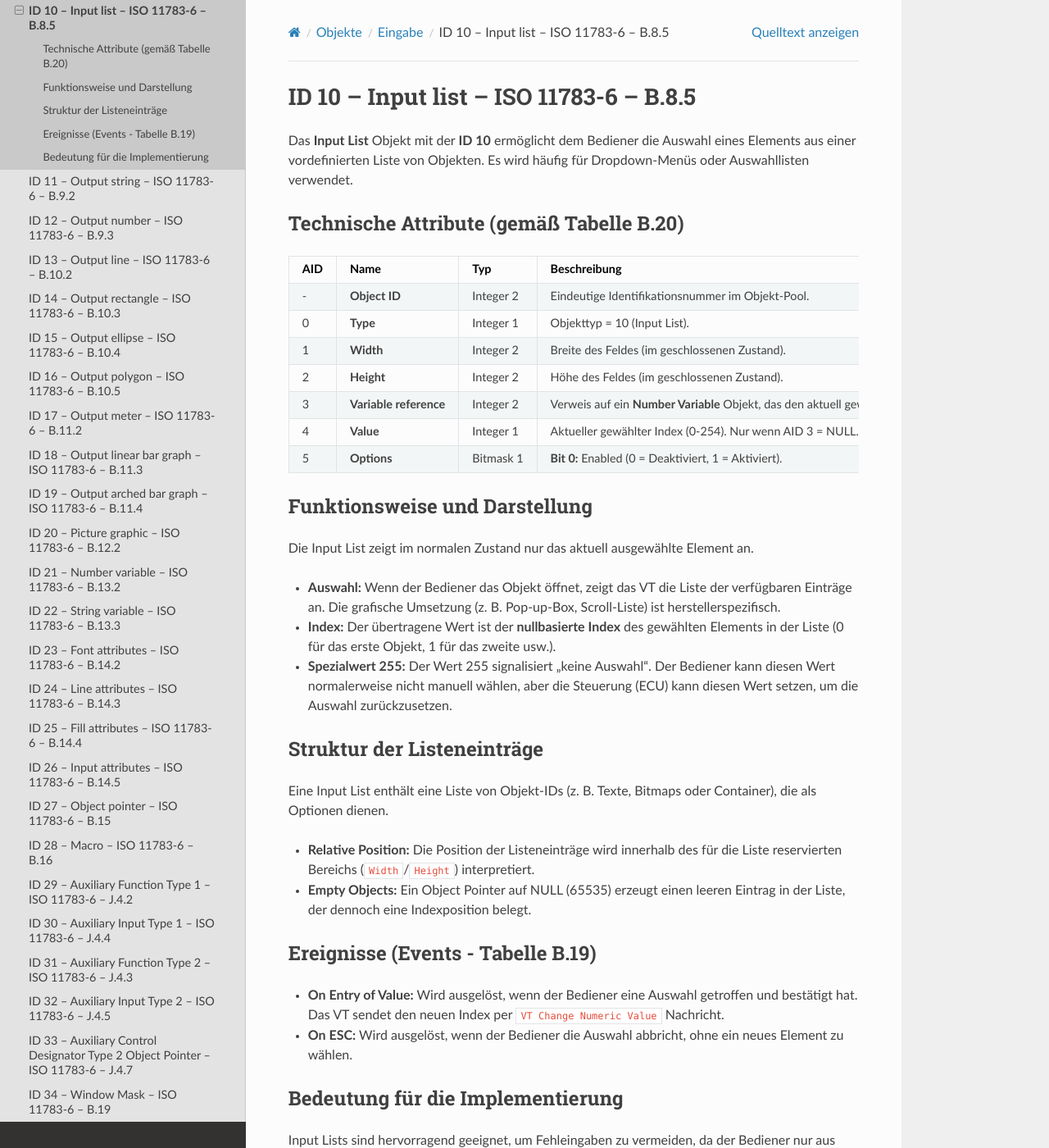
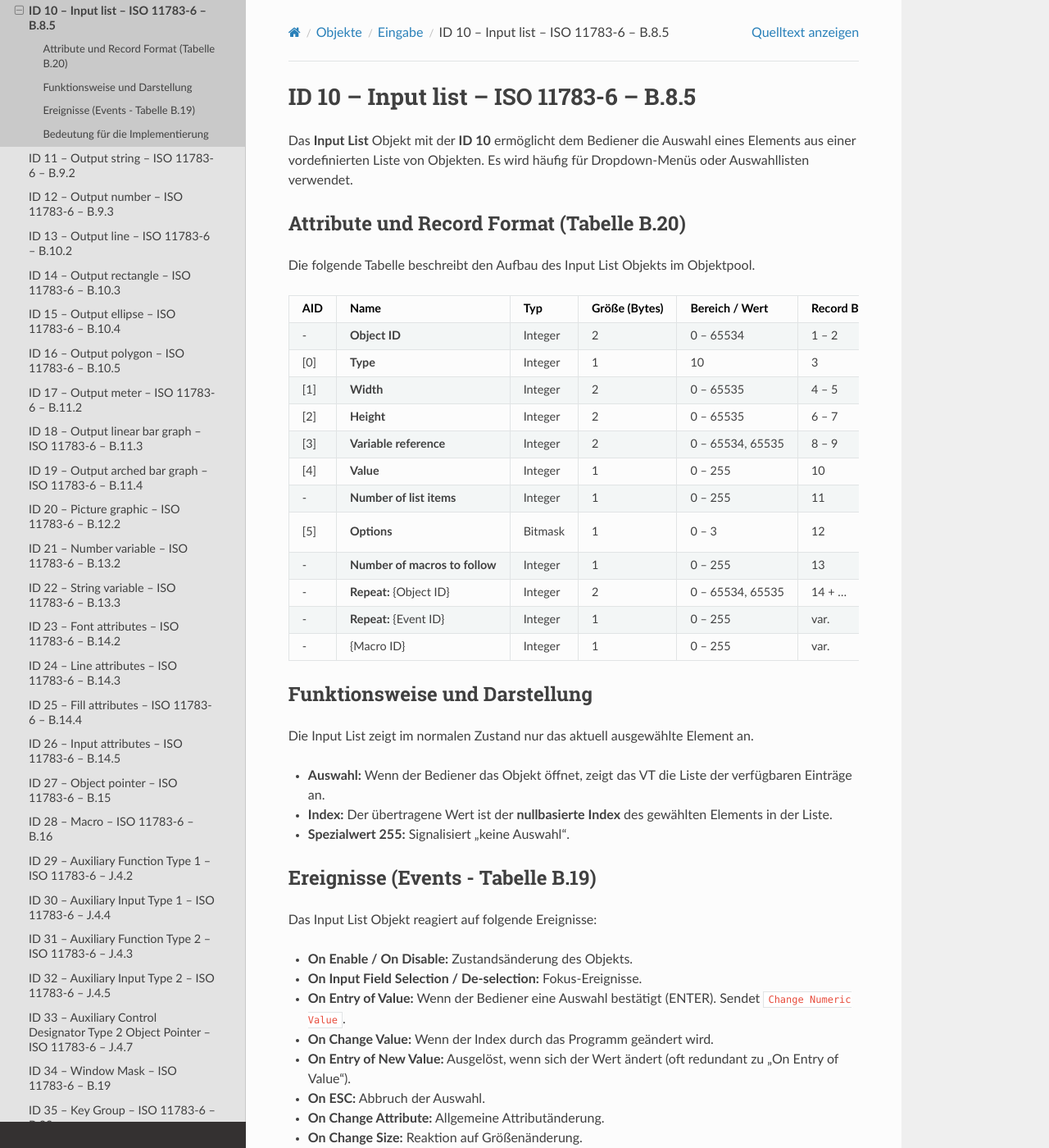
Before and after one commit to Meisterschulen-am-Ostbahnhof-Munchen/ISOBUS-VT-Objects-docs, a Sphinx documentation site: the page built from docs/isobus-objects/ID-10---Input-list---ISO-11783-6---B.8.5.md, in a window 1280 px wide and 1400 px high. Shown: the whole window at 82% size. Built offline with Sphinx 7.4.7 and the Read the Docs theme 3.1.0, drawn with Linux system fonts in a browser that asks for light colours.

Commit message:
docs: update Input List (ID 10) with accurate attribute table and record format from ISO 11783-6 Annex B.8.5

```diff
--- a/docs/isobus-objects/ID-10---Input-list---ISO-11783-6---B.8.5.md
+++ b/docs/isobus-objects/ID-10---Input-list---ISO-11783-6---B.8.5.md
@@ -5,32 +5,43 @@
 
 Das **Input List** Objekt mit der **ID 10** ermöglicht dem Bediener die Auswahl eines Elements aus einer vordefinierten Liste von Objekten. Es wird häufig für Dropdown-Menüs oder Auswahllisten verwendet.
 
-## Technische Attribute (gemäß Tabelle B.20)
+### Attribute und Record Format (Tabelle B.20)
 
-| AID | Name | Typ | Beschreibung |
-| :--- | :--- | :--- | :--- |
-| - | **Object ID** | Integer 2 | Eindeutige Identifikationsnummer im Objekt-Pool. |
-| 0 | **Type** | Integer 1 | Objekttyp = 10 (Input List). |
-| 1 | **Width** | Integer 2 | Breite des Feldes (im geschlossenen Zustand). |
-| 2 | **Height** | Integer 2 | Höhe des Feldes (im geschlossenen Zustand). |
-| 3 | **Variable reference** | Integer 2 | Verweis auf ein **Number Variable** Objekt, das den aktuell gewählten Index speichert. |
-| 4 | **Value** | Integer 1 | Aktueller gewählter Index (0-254). Nur wenn AID 3 = NULL. |
-| 5 | **Options** | Bitmask 1 | **Bit 0:** Enabled (0 = Deaktiviert, 1 = Aktiviert). |
+Die folgende Tabelle beschreibt den Aufbau des Input List Objekts im Objektpool.
+
+| AID | Name | Typ | Größe (Bytes) | Bereich / Wert | Record Byte | Beschreibung |
+| :--- | :--- | :--- | :--- | :--- | :--- | :--- |
+| - | **Object ID** | Integer | 2 | 0 – 65534 | 1 – 2 | Eindeutige ID im Objektpool. |
+| [0] | **Type** | Integer | 1 | 10 | 3 | Objekttyp = Input List. |
+| [1] | **Width** | Integer | 2 | 0 – 65535 | 4 – 5 | Breite des Feldes (im geschlossenen Zustand). |
+| [2] | **Height** | Integer | 2 | 0 – 65535 | 6 – 7 | Höhe des Feldes (im geschlossenen Zustand). |
+| [3] | **Variable reference** | Integer | 2 | 0 – 65534, 65535 | 8 – 9 | Verweis auf ein Number Variable Objekt für den Index. |
+| [4] | **Value** | Integer | 1 | 0 – 255 | 10 | Aktueller gewählter Index (0-254). 255 = keine Auswahl. (Nur wenn Variable Reference == NULL). |
+| - | **Number of list items** | Integer | 1 | 0 – 255 | 11 | Anzahl der Objekte in der Liste. |
+| [5] | **Options** | Bitmask | 1 | 0 – 3 | 12 | Bit 0: Enabled (0=Deaktiviert, 1=Aktiviert)<br>Bit 1: Real time editing (1=Wert bei Änderung senden). |
+| - | **Number of macros to follow** | Integer | 1 | 0 – 255 | 13 | Anzahl der folgenden Makro-Referenzen. |
+| - | **Repeat:** {Object ID} | Integer | 2 | 0 – 65534, 65535 | 14 + ... | Objekt-ID eines Listeneintrags (angezeigt als Option). |
+| - | **Repeat:** {Event ID} | Integer | 1 | 0 – 255 | var. | (Nach Objekten) Event ID, die das Makro auslöst. |
+| - | {Macro ID} | Integer | 1 | 0 – 255 | var. | Makro ID des auszuführenden Makros. |
 
 ## Funktionsweise und Darstellung
 Die Input List zeigt im normalen Zustand nur das aktuell ausgewählte Element an.
-*   **Auswahl:** Wenn der Bediener das Objekt öffnet, zeigt das VT die Liste der verfügbaren Einträge an. Die grafische Umsetzung (z. B. Pop-up-Box, Scroll-Liste) ist herstellerspezifisch.
-*   **Index:** Der übertragene Wert ist der **nullbasierte Index** des gewählten Elements in der Liste (0 für das erste Objekt, 1 für das zweite usw.).
-*   **Spezialwert 255:** Der Wert 255 signalisiert "keine Auswahl". Der Bediener kann diesen Wert normalerweise nicht manuell wählen, aber die Steuerung (ECU) kann diesen Wert setzen, um die Auswahl zurückzusetzen.
-
-## Struktur der Listeneinträge
-Eine Input List enthält eine Liste von Objekt-IDs (z. B. Texte, Bitmaps oder Container), die als Optionen dienen.
-*   **Relative Position:** Die Position der Listeneinträge wird innerhalb des für die Liste reservierten Bereichs (`Width`/`Height`) interpretiert.
-*   **Empty Objects:** Ein Object Pointer auf NULL (65535) erzeugt einen leeren Eintrag in der Liste, der dennoch eine Indexposition belegt.
+*   **Auswahl:** Wenn der Bediener das Objekt öffnet, zeigt das VT die Liste der verfügbaren Einträge an.
+*   **Index:** Der übertragene Wert ist der **nullbasierte Index** des gewählten Elements in der Liste.
+*   **Spezialwert 255:** Signalisiert "keine Auswahl".
 
 ## Ereignisse (Events - Tabelle B.19)
-*   **On Entry of Value:** Wird ausgelöst, wenn der Bediener eine Auswahl getroffen und bestätigt hat. Das VT sendet den neuen Index per `VT Change Numeric Value` Nachricht.
-*   **On ESC:** Wird ausgelöst, wenn der Bediener die Auswahl abbricht, ohne ein neues Element zu wählen.
+
+Das Input List Objekt reagiert auf folgende Ereignisse:
+
+*   **On Enable / On Disable:** Zustandsänderung des Objekts.
+*   **On Input Field Selection / De-selection:** Fokus-Ereignisse.
+*   **On Entry of Value:** Wenn der Bediener eine Auswahl bestätigt (ENTER). Sendet `Change Numeric Value`.
+*   **On Change Value:** Wenn der Index durch das Programm geändert wird.
+*   **On Entry of New Value:** Ausgelöst, wenn sich der Wert ändert (oft redundant zu "On Entry of Value").
+*   **On ESC:** Abbruch der Auswahl.
+*   **On Change Attribute:** Allgemeine Attributänderung.
+*   **On Change Size:** Reaktion auf Größenänderung.
 
 ## Bedeutung für die Implementierung
 Input Lists sind hervorragend geeignet, um Fehleingaben zu vermeiden, da der Bediener nur aus gültigen Optionen wählen kann. Da die Darstellung (z. B. Schriftgröße in der aufgeklappten Liste) vom VT gesteuert wird, ist eine gute Lesbarkeit auf verschiedenen Endgeräten gewährleistet.
```
